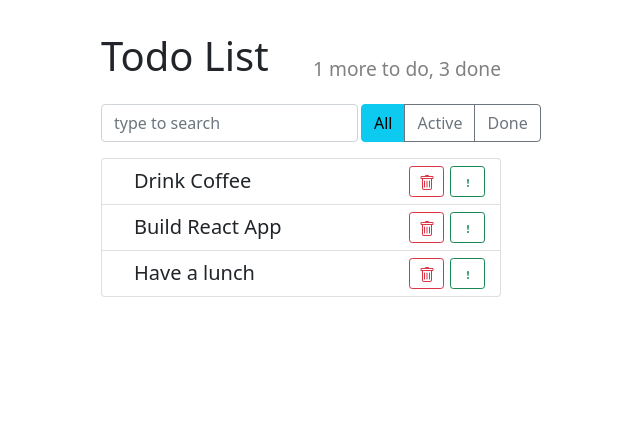
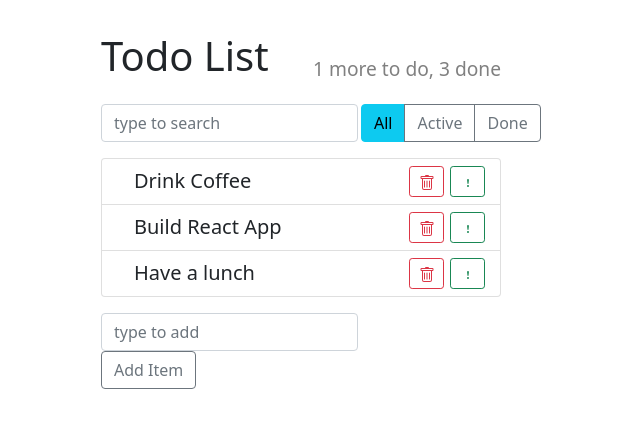
Before and after one commit to alexandra-fm/react-todo-app, a React (Create React App) app: page / in a window 1280 px wide. Shown: the top 428 px of the page, without its empty margins (339-979 px from the left). Built offline with nearby package versions, Linux system fonts and the light colour scheme.

Commit message:
added adding static task

```diff
--- a/src/components/App/App.js
+++ b/src/components/App/App.js
@@ -4,10 +4,13 @@ import AppHeader from "../AppHeader"
 import SearchPanel from "../SearchPanel"
 import TodoList from "../TodoList"
 import ItemStatusFilter from "../ItemStatusFilter"
+import ItemAddForm from "../ItemAddForm"
 
 import "./App.css"
 
 export default class App extends Component {
+  maxId = 10
+
   state = {
     todoData: [
       { label: "Drink Coffee", important: false, id: 1 },
@@ -31,6 +34,21 @@ export default class App extends Component {
     })
   }
 
+  addItem = text => {
+    //console.log(text)
+    const newItem = {
+      label: text,
+      important: false,
+      id: this.maxId++,
+    }
+    this.setState(({ todoData }) => {
+      const newArray = [...todoData, newItem]
+      return {
+        todoData: newArray,
+      }
+    })
+  }
+
   render() {
     const { todoData } = this.state
 
@@ -43,7 +61,8 @@ export default class App extends Component {
           <ItemStatusFilter />
         </div>
 
-        <TodoList todos={todoData} onDeleted={this.deletItem} />
+        <TodoList todos={todoData} onDeletedItem={this.deletItem} />
+        <ItemAddForm onAddedItem={this.addItem} />
       </div>
     )
   }
--- /dev/null
+++ b/src/components/ItemAddForm/ItemAddForm.css
@@ -0,0 +1,6 @@
+.add-input {
+  width: auto;
+  flex-grow: 1;
+  margin-right: 3px;
+  margin-top: 1rem;
+}
--- /dev/null
+++ b/src/components/ItemAddForm/ItemAddForm.js
@@ -0,0 +1,23 @@
+import React from "react"
+
+import "./ItemAddForm.css"
+
+const ItemAddForm = ({ onAddedItem }) => {
+  return (
+    <div className="item-add-form">
+      <input
+        type="text"
+        className="form-control add-input"
+        placeholder="type to add"
+      ></input>
+      <button
+        className="btn btn-outline-secondary"
+        onClick={() => onAddedItem("New task added!")}
+      >
+        Add Item
+      </button>
+    </div>
+  )
+}
+
+export default ItemAddForm
--- /dev/null
+++ b/src/components/ItemAddForm/index.js
@@ -0,0 +1,3 @@
+import ItemAddForm from "./ItemAddForm"
+
+export default ItemAddForm
--- a/src/components/TodoList/TodoList.js
+++ b/src/components/TodoList/TodoList.js
@@ -4,14 +4,14 @@ import TodoListItem from "../TodoListItem"
 
 import "./TodoList.css"
 
-const TodoList = ({ todos, onDeleted }) => {
+const TodoList = ({ todos, onDeletedItem }) => {
   const elements = todos.map(item => {
     const { id, ...itemProps } = item
 
     return (
       <li key={id} className="list-group-item">
         {/*Вариант 1: <TodoListItem label={item.label} imortant={item.imortant} /> */}
-        <TodoListItem {...itemProps} onDeleted={() => onDeleted(id)} />
+        <TodoListItem {...itemProps} onDeletedItem={() => onDeletedItem(id)} />
       </li>
     )
   })
--- a/src/components/TodoListItem/TodoListItem.js
+++ b/src/components/TodoListItem/TodoListItem.js
@@ -32,7 +32,7 @@ export default class TodoListItem extends Component {
   }
 
   render() {
-    const { label, onDeleted } = this.props
+    const { label, onDeletedItem } = this.props
     const { done, important } = this.state
 
     let className = "todo-list-item"
@@ -70,7 +70,7 @@ export default class TodoListItem extends Component {
         <button
           type="button"
           className="btn btn-outline-danger btn-sm float-end"
-          onClick={onDeleted}
+          onClick={onDeletedItem}
         >
           <svg
             xmlns="http://www.w3.org/2000/svg"
```
